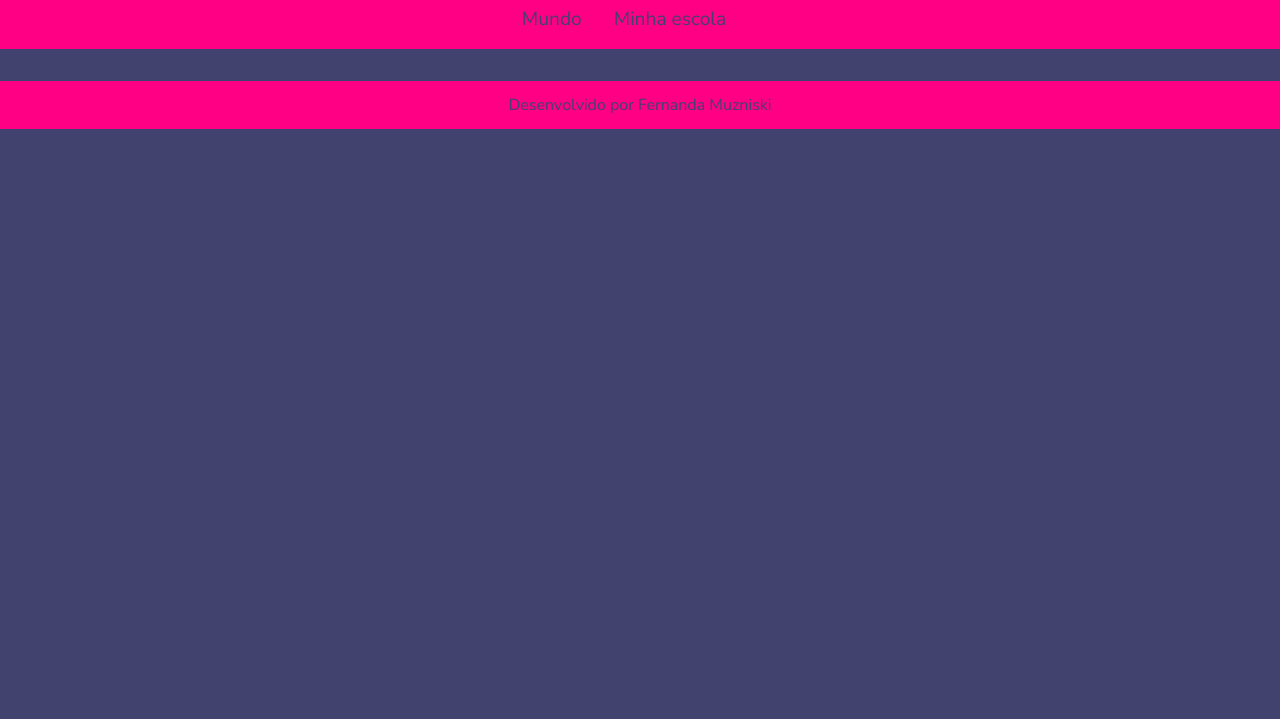
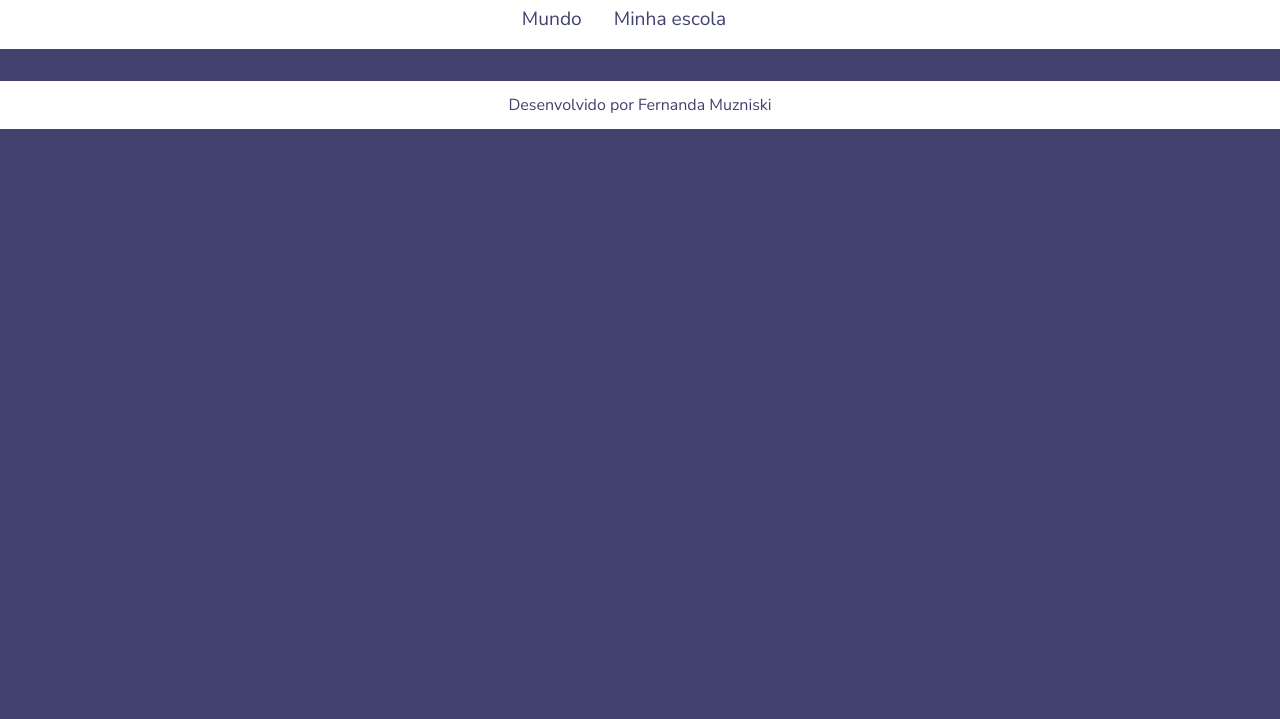
Before and after one commit to fernandamuz/Gr-ficos-aula-Alura, a plain HTML site: page index.html in a window 1280 px wide. Shown: the part 81-800 px from the top of the page. Drawn offline with Linux system fonts and the light colour scheme; no server answers.

Commit message:
Update style.css

```diff
--- a/style.css
+++ b/style.css
@@ -2,7 +2,7 @@
 
 :root {
     --bg-color: 	#42426F;
-    --primary-color: #FF0084;
+    --primary-color: #FFFF;
     --secondary-color: #F05454;
     --font: "Nunito Sans", sans-serif;
 }
```
